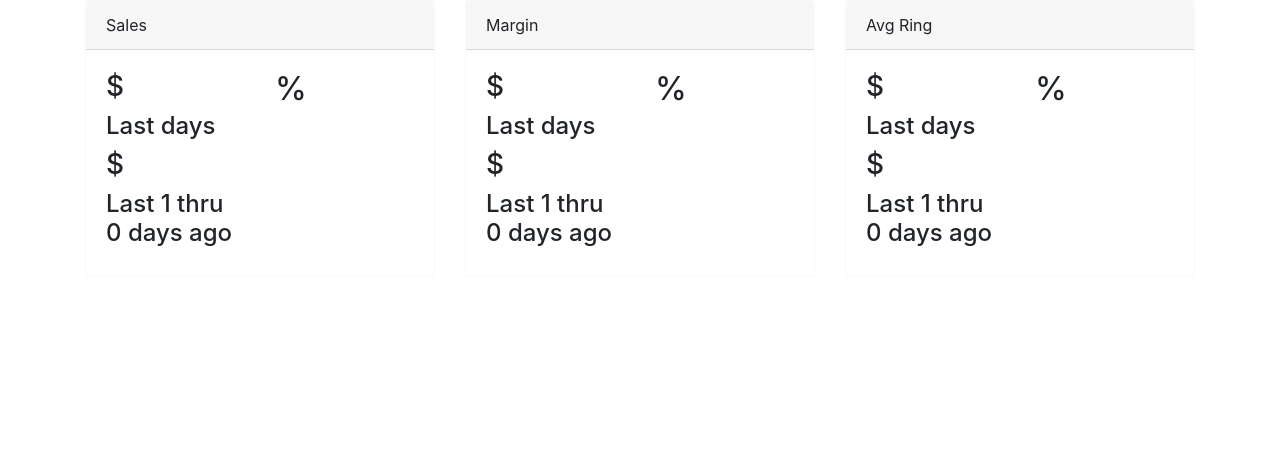
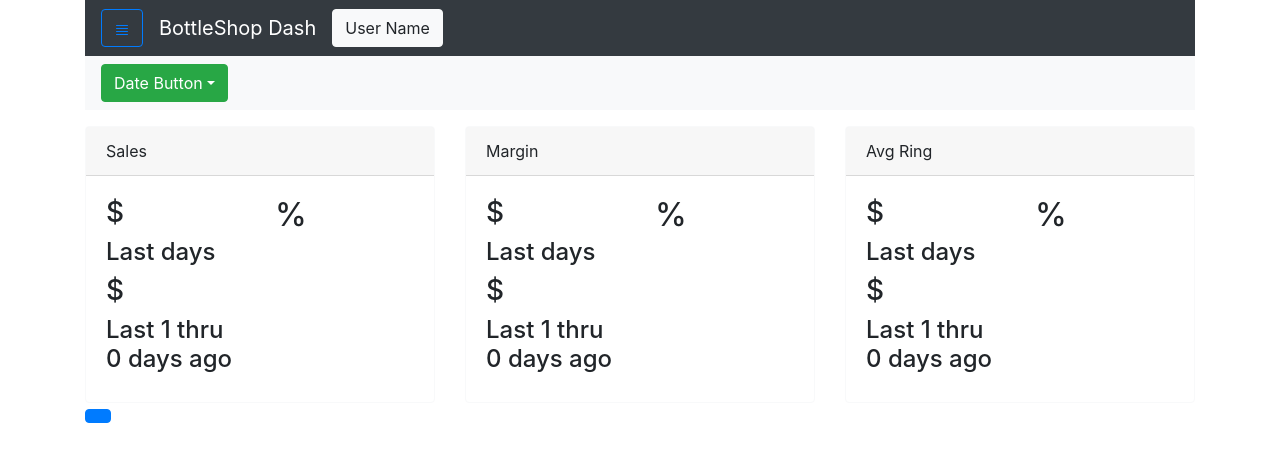
Before and after one commit to grburner/PER-DiBrunoDash, a React (Create React App) app: page / in a window 1280 px wide. Shown: the top 462 px of the page. Built offline with nearby package versions, Linux system fonts and the light colour scheme; no server answers.

Commit message:
starting date bar

```diff
--- a/package.json
+++ b/package.json
@@ -10,6 +10,7 @@
     "bootstrap": "^4.5.2",
     "react": "^16.13.1",
     "react-bootstrap": "^1.3.0",
+    "react-datepicker": "^3.2.2",
     "react-dom": "^16.13.1",
     "react-scripts": "3.4.3"
   },
--- a/src/App.js
+++ b/src/App.js
@@ -1,18 +1,27 @@
 import React from 'react';
+import DatePicker from 'react-datepicker';
+
+import "react-datepicker/dist/react-datepicker.css";
+import 'bootstrap/dist/css/bootstrap.min.css';
 
 import Container from 'react-bootstrap/Container';
 
 import './App.css';
 
-// import ClickButton from '../src/components/atoms/button/ClickButton.js';
+import ClickButton from '../src/components/atoms/button/ClickButton.js';
 // import Title from './components/atoms/texts/Heading1';
 // import QuickStat from './components/molecules/quickStat/QuickStat';
 // import QuickStatPanel from './components/organisms/quickStatPanel/QuickStatPanel';
 import QuickStatTemplate from './components/templates/QuickStatTemplate';
+import NavBarTemplate from './components/templates/NavBarTemplate';
+import DatePickerBar from './components/templates/DatePickerBar';
 
 const App = () => (
   <Container>
+    <NavBarTemplate></NavBarTemplate>
+    <DatePickerBar></DatePickerBar>
     <QuickStatTemplate></QuickStatTemplate>
+    <ClickButton></ClickButton>
   </Container>
 );
 
--- /dev/null
+++ b/src/components/atoms/button/DropdownButton.js
@@ -0,0 +1,45 @@
+import React from 'react';
+
+import Button from 'react-bootstrap/Button'
+import DropdownButton from 'react-bootstrap/DropdownButton'
+import Dropdown from 'react-bootstrap/Dropdown'
+
+import miliToDate from '../../../utilities/functions/miliToDate';
+
+const DropButton = (props) => {
+    const {children, onClick, variant, size} = props
+
+    function setDates(date, e) {
+        let dt = new Date()
+        let range1start = dt.setDate( dt.getDate() - 1 ); // yesterday
+        let range1end = dt.setDate( dt.getDate() - date) // date days ago
+        let range2start = dt.setDate( dt.getDate() - (date + 1)) // date + 1 days ago
+        let range2end = dt.setDate( dt.getDate() - ((date * 2) + 1 )) // date + 1 + date days ago
+        console.log([miliToDate(range1start), miliToDate(range1end)])
+    }
+
+    return (
+        <Dropdown>
+            <Dropdown.Toggle variant="success" id="dropdown-basic">
+                Date Button
+            </Dropdown.Toggle>
+
+            <Dropdown.Menu>
+                <Dropdown.Item href="#/action-2" onClick={(e) => setDates(14, e)}>14 Days</Dropdown.Item>
+                <Dropdown.Item href="#/action-1" onClick={(e) => setDates(7, e)}>7 Days</Dropdown.Item>
+                <Dropdown.Item href="#/action-3" onClick={(e) => setDates(30, e)}>30 Days</Dropdown.Item>
+                <Dropdown.Item href="#/action-3" onClick={(e) => setDates(7, e)}>Custom</Dropdown.Item>
+            </Dropdown.Menu>
+        </Dropdown>
+    )
+}
+
+Button.defaultProps = {
+    onClick: () => {},
+    variant: 'primary',
+    size: '',
+    disabled: false
+}
+
+
+export default DropButton;
--- /dev/null
+++ b/src/components/atoms/button/MenuDropDown.js
@@ -0,0 +1,15 @@
+import React from 'react';
+
+
+const MenuDropDown = () => {
+
+    return (
+        <button type="button" className="btn btn-outline-primary">
+            <svg width="1em" height="1em" viewBox="0 0 16 16" className="bi bi-justify" fill="currentColor" xmlns="http://www.w3.org/2000/svg">
+                <path fillRule="evenodd" d="M2 12.5a.5.5 0 0 1 .5-.5h11a.5.5 0 0 1 0 1h-11a.5.5 0 0 1-.5-.5zm0-3a.5.5 0 0 1 .5-.5h11a.5.5 0 0 1 0 1h-11a.5.5 0 0 1-.5-.5zm0-3a.5.5 0 0 1 .5-.5h11a.5.5 0 0 1 0 1h-11a.5.5 0 0 1-.5-.5zm0-3a.5.5 0 0 1 .5-.5h11a.5.5 0 0 1 0 1h-11a.5.5 0 0 1-.5-.5z"></path>
+            </svg>
+        </button>
+    )
+}
+
+export default MenuDropDown;
--- /dev/null
+++ b/src/components/templates/DatePickerBar.js
@@ -0,0 +1,18 @@
+import React, { useEffect, useState } from 'react';
+
+import DropButton from '../atoms/button/DropdownButton';
+
+import Navbar from 'react-bootstrap/Navbar';
+
+const DatePickerBar = (props) => {
+
+    return (
+        <div>
+            <Navbar bg="light">
+                <DropButton>Date Range</DropButton>
+            </Navbar>
+        </div>
+    )
+}
+
+export default DatePickerBar;
--- /dev/null
+++ b/src/components/templates/NavBarTemplate.js
@@ -0,0 +1,21 @@
+import React, { useEffect, useState } from 'react';
+
+import MenuDropDown from '../atoms/button/MenuDropDown';
+
+import Navbar from 'react-bootstrap/Navbar';
+import Nav from 'react-bootstrap/Nav';
+import Button from 'react-bootstrap/Button'
+
+const NavBarTemplate = () => {
+    return (
+        <div>
+            <Navbar bg="dark" variant="dark">
+                <MenuDropDown />
+                <Navbar.Brand className="ml-3" href="#home">BottleShop Dash</Navbar.Brand>
+                <Button className="justify-content-end" variant="light">User Name</Button>
+            </Navbar>
+        </div>
+    )
+}
+
+export default NavBarTemplate;
--- a/src/components/templates/QuickStatTemplate.js
+++ b/src/components/templates/QuickStatTemplate.js
@@ -45,7 +45,7 @@ const QuickStatTemplate = () => {
 
     return (
         <div>
-            <CardDeck border="light">
+            <CardDeck className="mt-3" border="light">
                 <QuickStatPanel header={ "Sales" } days={ stats.days } first={stats.sales1} second={stats.sales2} delta={stats.salesd}></QuickStatPanel>
                 <QuickStatPanel header={ "Margin" } days={ stats.days } first={stats.margin1} second={stats.margin2} delta={stats.margind}></QuickStatPanel>
                 <QuickStatPanel header={ "Avg Ring" } days={ stats.days } first={stats.aring1} second={stats.aring2} delta={stats.aringd}></QuickStatPanel>
--- /dev/null
+++ b/src/utilities/functions/miliToDate.js
@@ -0,0 +1,8 @@
+const miliToDate = (mili) => {
+let options = {year: 'numeric', month: 'numeric', day: 'numeric'}
+
+    const dateObj = new Date(mili)
+    return dateObj.toLocaleString("en-US", options)
+}
+
+export default miliToDate;
```
Also changed, not shown: src/components/molecules/datepicker/DatePicker.js (added, +16 -0 lines), 1 other file (tests, documents, lock files or other folders).
